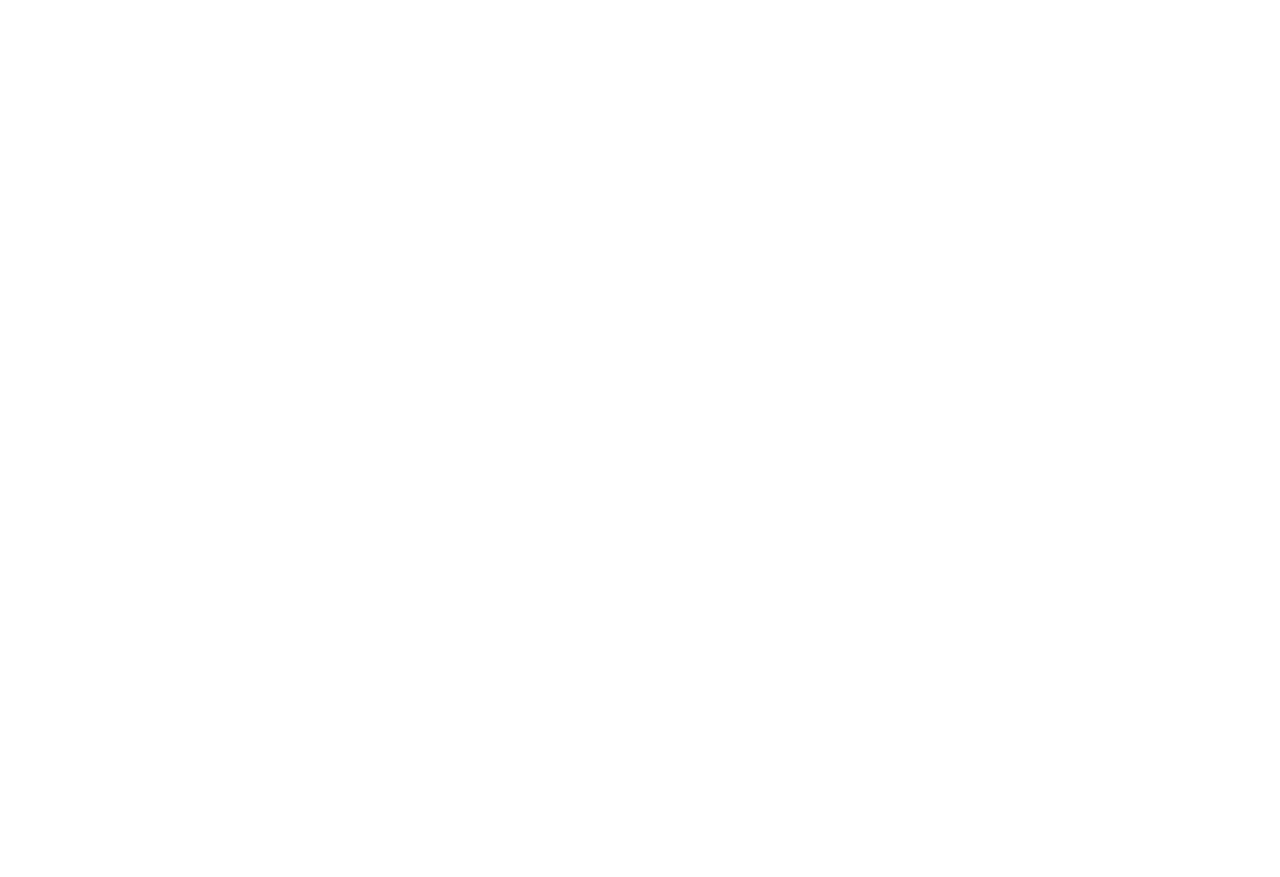
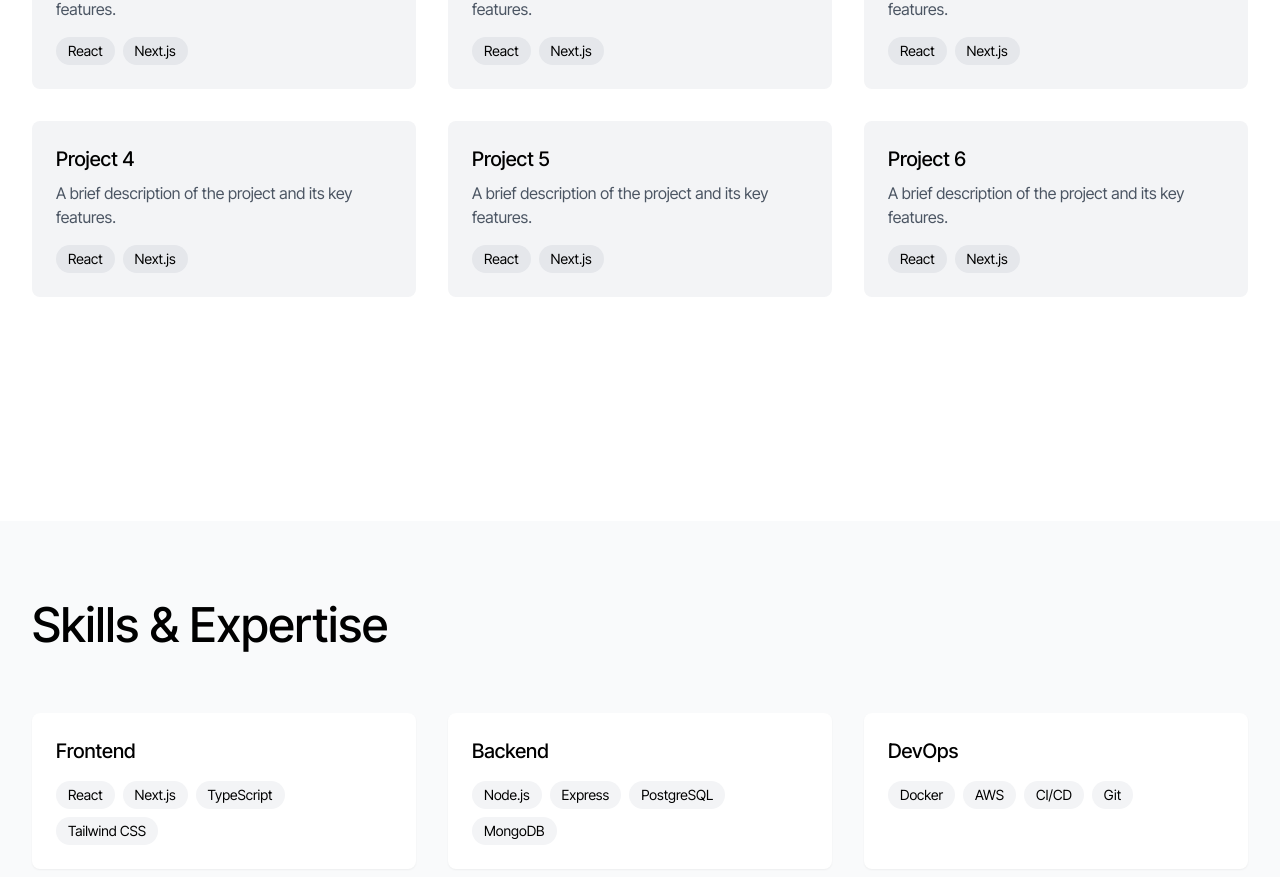
Before and after one commit to riccardosacco/riccardosacco, a Next.js app: page / in a window 1280 px wide. Shown: the part 1879-2756 px from the top of the page. Before the commit the page ends 1600 px from the top, so only its background shows below. Built offline with nearby package versions, Linux system fonts and the light colour scheme.

Commit message:
added resume id

```diff
--- a/app/page.tsx
+++ b/app/page.tsx
@@ -2,22 +2,35 @@
 
 import { useInView } from "react-intersection-observer";
 import clsx from "./lib/clsx";
+import Image from "next/image";
+import Link from "next/link";
+import { FaGithub, FaLinkedin, FaTwitter } from "react-icons/fa";
 
 export default function Home() {
-  const { ref, inView, entry } = useInView({
-    /* Optional options */
+  const { ref: headerRef, inView: headerInView } = useInView({
     threshold: 0.97,
   });
 
-  console.log(inView);
+  const { ref: projectsRef, inView: projectsInView } = useInView({
+    threshold: 0.1,
+  });
+
+  const { ref: skillsRef, inView: skillsInView } = useInView({
+    threshold: 0.1,
+  });
+
+  const { ref: experienceRef, inView: experienceInView } = useInView({
+    threshold: 0.1,
+  });
 
   return (
     <main className="relative bg-white">
+      {/* Header */}
       <header
         className={clsx(
-          "container fixed left-0 right-0 top-0 mx-auto flex justify-between px-8 py-6 text-black transition",
+          "container fixed left-0 right-0 top-0 z-50 mx-auto flex justify-between px-8 py-6 text-black transition",
           {
-            "text-white": inView,
+            "text-white": headerInView,
           },
         )}
       >
@@ -25,6 +38,8 @@ export default function Home() {
         <div className="font-medium">riccardo.sacco@itweb.dev</div>
         <div className="font-medium">1/10</div>
       </header>
+
+      {/* Hero Section */}
       <section className="flex h-[100svh]">
         <div className="container mx-auto flex flex-col justify-center gap-40 px-8 py-6">
           <div className="text-7xl">{`Hey, I'm Riccardo Sacco.`}</div>
@@ -34,7 +49,9 @@ export default function Home() {
           </div>
         </div>
       </section>
-      <section ref={ref} className="flex h-[100svh] bg-black">
+
+      {/* Portfolio Section */}
+      <section ref={headerRef} className="flex h-[100svh] bg-black">
         <div className="container mx-auto flex flex-col justify-end px-8 py-6 text-white">
           <div className="text-9xl font-medium leading-tight">
             Developer
@@ -43,6 +60,209 @@ export default function Home() {
           </div>
         </div>
       </section>
+
+      {/* Projects Section */}
+      <section ref={projectsRef} className="min-h-screen bg-white py-20">
+        <div className="container mx-auto px-8">
+          <h2 className="mb-16 text-5xl font-medium">Featured Projects</h2>
+          <div className="grid gap-8 md:grid-cols-2 lg:grid-cols-3">
+            {[1, 2, 3, 4, 5, 6].map((project) => (
+              <div
+                key={project}
+                className="group relative overflow-hidden rounded-lg bg-gray-100"
+              >
+                <div className="aspect-video w-full bg-gray-200" />
+                <div className="p-6">
+                  <h3 className="mb-2 text-xl font-medium">
+                    Project {project}
+                  </h3>
+                  <p className="text-gray-600">
+                    A brief description of the project and its key features.
+                  </p>
+                  <div className="mt-4 flex gap-2">
+                    <span className="rounded-full bg-gray-200 px-3 py-1 text-sm">
+                      React
+                    </span>
+                    <span className="rounded-full bg-gray-200 px-3 py-1 text-sm">
+                      Next.js
+                    </span>
+                  </div>
+                </div>
+              </div>
+            ))}
+          </div>
+        </div>
+      </section>
+
+      {/* Skills Section */}
+      <section ref={skillsRef} className="min-h-screen bg-gray-50 py-20">
+        <div className="container mx-auto px-8">
+          <h2 className="mb-16 text-5xl font-medium">Skills & Expertise</h2>
+          <div className="grid gap-8 md:grid-cols-2 lg:grid-cols-3">
+            {[
+              {
+                category: "Frontend",
+                skills: ["React", "Next.js", "TypeScript", "Tailwind CSS"],
+              },
+              {
+                category: "Backend",
+                skills: ["Node.js", "Express", "PostgreSQL", "MongoDB"],
+              },
+              {
+                category: "DevOps",
+                skills: ["Docker", "AWS", "CI/CD", "Git"],
+              },
+            ].map((category) => (
+              <div
+                key={category.category}
+                className="rounded-lg bg-white p-6 shadow-sm"
+              >
+                <h3 className="mb-4 text-xl font-medium">
+                  {category.category}
+                </h3>
+                <div className="flex flex-wrap gap-2">
+                  {category.skills.map((skill) => (
+                    <span
+                      key={skill}
+                      className="rounded-full bg-gray-100 px-3 py-1 text-sm"
+                    >
+                      {skill}
+                    </span>
+                  ))}
+                </div>
+              </div>
+            ))}
+          </div>
+        </div>
+      </section>
+
+      {/* Experience Section */}
+      <section ref={experienceRef} className="min-h-screen bg-white py-20">
+        <div className="container mx-auto px-8">
+          <h2 className="mb-16 text-5xl font-medium">Work Experience</h2>
+          <div className="space-y-12">
+            {[1, 2, 3].map((exp) => (
+              <div key={exp} className="flex gap-8">
+                <div className="w-48 text-gray-500">2020 - Present</div>
+                <div>
+                  <h3 className="mb-2 text-xl font-medium">Senior Developer</h3>
+                  <h4 className="mb-4 text-lg text-gray-600">Company Name</h4>
+                  <p className="text-gray-600">
+                    Description of responsibilities and achievements in this
+                    role. Highlight key projects and technologies used.
+                  </p>
+                </div>
+              </div>
+            ))}
+          </div>
+        </div>
+      </section>
+
+      {/* Contact Section */}
+      <section className="min-h-screen bg-black py-20 text-white">
+        <div className="container mx-auto px-8">
+          <h2 className="mb-16 text-5xl font-medium">Get in Touch</h2>
+          <div className="grid gap-8 md:grid-cols-2">
+            <div>
+              <p className="mb-8 text-xl">
+                I'm always open to discussing new projects, creative ideas or
+                opportunities to be part of your vision.
+              </p>
+              <div className="space-y-4">
+                <p className="flex items-center gap-2">
+                  <span className="font-medium">Email:</span>
+                  <a
+                    href="mailto:riccardo.sacco@itweb.dev"
+                    className="text-gray-400 hover:text-white"
+                  >
+                    riccardo.sacco@itweb.dev
+                  </a>
+                </p>
+                <p className="flex items-center gap-2">
+                  <span className="font-medium">Location:</span>
+                  <span className="text-gray-400">Switzerland</span>
+                </p>
+              </div>
+              <div className="mt-8 flex gap-4">
+                <a
+                  href="https://github.com/riccardosacco"
+                  target="_blank"
+                  rel="noopener noreferrer"
+                  className="text-gray-400 hover:text-white"
+                >
+                  <FaGithub size={24} />
+                </a>
+                <a
+                  href="https://linkedin.com/in/riccardosacco"
+                  target="_blank"
+                  rel="noopener noreferrer"
+                  className="text-gray-400 hover:text-white"
+                >
+                  <FaLinkedin size={24} />
+                </a>
+                <a
+                  href="https://twitter.com/riccardosacco"
+                  target="_blank"
+                  rel="noopener noreferrer"
+                  className="text-gray-400 hover:text-white"
+                >
+                  <FaTwitter size={24} />
+                </a>
+              </div>
+            </div>
+            <form className="space-y-4">
+              <div>
+                <label htmlFor="name" className="mb-2 block">
+                  Name
+                </label>
+                <input
+                  type="text"
+                  id="name"
+                  className="w-full rounded-lg bg-gray-800 p-3 text-white"
+                  placeholder="Your name"
+                />
+              </div>
+              <div>
+                <label htmlFor="email" className="mb-2 block">
+                  Email
+                </label>
+                <input
+                  type="email"
+                  id="email"
+                  className="w-full rounded-lg bg-gray-800 p-3 text-white"
+                  placeholder="Your email"
+                />
+              </div>
+              <div>
+                <label htmlFor="message" className="mb-2 block">
+                  Message
+                </label>
+                <textarea
+                  id="message"
+                  rows={4}
+                  className="w-full rounded-lg bg-gray-800 p-3 text-white"
+                  placeholder="Your message"
+                />
+              </div>
+              <button
+                type="submit"
+                className="rounded-lg bg-white px-6 py-3 font-medium text-black hover:bg-gray-200"
+              >
+                Send Message
+              </button>
+            </form>
+          </div>
+        </div>
+      </section>
+
+      {/* Footer */}
+      <footer className="bg-black py-8 text-center text-gray-400">
+        <div className="container mx-auto px-8">
+          <p>
+            © {new Date().getFullYear()} Riccardo Sacco. All rights reserved.
+          </p>
+        </div>
+      </footer>
     </main>
   );
 }
--- a/app/resume/page.tsx
+++ b/app/resume/page.tsx
@@ -1,9 +1,13 @@
 import Resume from "@/app/ui/resume";
 
-export default async function ResumePage() {
+export default async function ResumePage({
+  params: { id = "b2631e83-ed56-4865-83e9-8af75bcd0e46" },
+}: {
+  params: { id?: string };
+}) {
   return (
     <main className="min-h-screen md:py-6">
-      <Resume id="b2631e83-ed56-4865-83e9-8af75bcd0e46" />
+      <Resume id={id} />
     </main>
   );
 }
```
